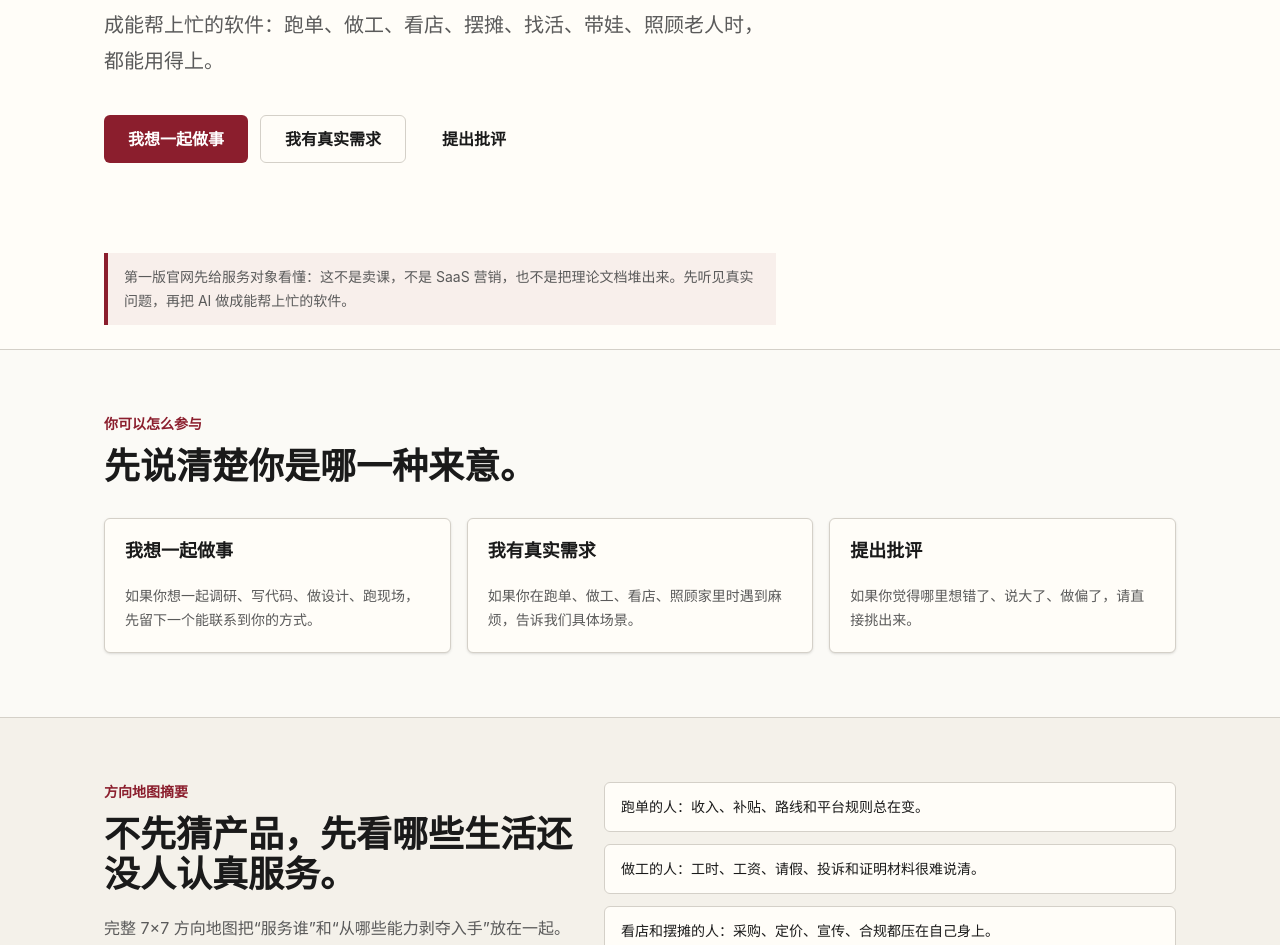
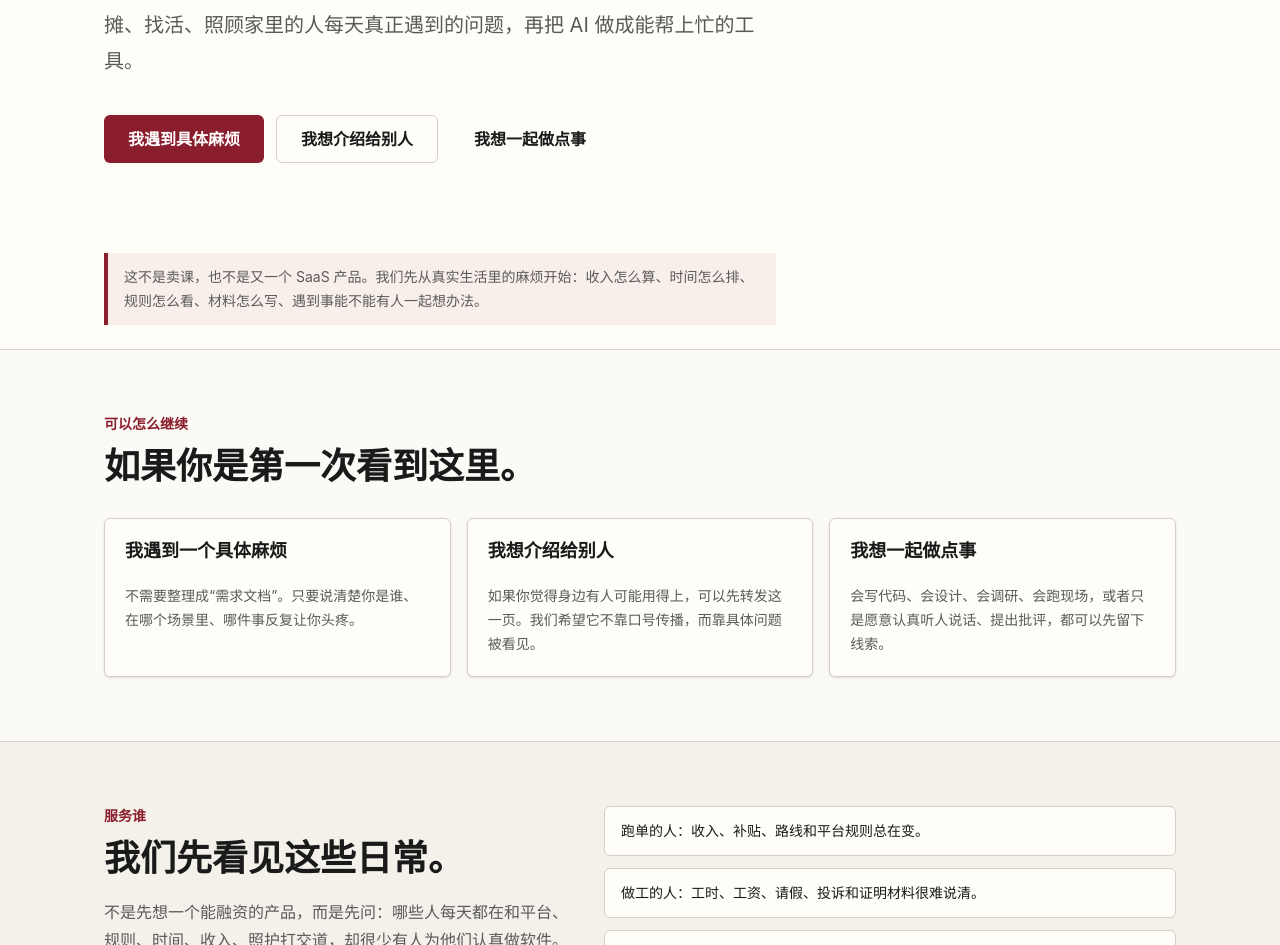
Before and after one commit to code-for-people-2026/website, a Next.js app: page / in a window 1280 px wide. Shown: the part 387-1332 px from the top of the page. Built offline with nearby package versions, Linux system fonts and the light colour scheme; no server answers.

Commit message:
copy: make homepage easier to share

```diff
--- a/src/app/(site)/page.tsx
+++ b/src/app/(site)/page.tsx
@@ -58,33 +58,33 @@ export default function HomePage() {
 
             <div className="mt-9 flex flex-col gap-3 sm:flex-row">
               <Button asChild size="lg">
-                <a href={formHref}>我想一起做事</a>
+                <a href={formHref}>我遇到具体麻烦</a>
               </Button>
               <Button asChild variant="secondary" size="lg">
-                <a href={formHref}>我有真实需求</a>
+                <a href={formHref}>我想介绍给别人</a>
               </Button>
               <Button asChild variant="ghost" size="lg">
-                <a href={formHref}>提出批评</a>
+                <a href={formHref}>我想一起做点事</a>
               </Button>
             </div>
 
             {formHref === formFallbackHref ? (
               <p id="tencent-form-pending" className="mt-4 text-sm text-[var(--dim)]">
-                腾讯表单待接入。第一版先确定入口和问题，不伪装成已经上线的收集通道。
+                真实收集入口还在准备中。这一版先把话说清楚，不伪装成已经上线的通道。
               </p>
             ) : null}
           </div>
 
           <p className="max-w-2xl border-l-4 border-[var(--accent)] bg-[rgba(139,30,45,0.06)] px-4 py-3 text-sm leading-6 text-[var(--muted)]">
-            第一版官网先给服务对象看懂：这不是卖课，不是 SaaS 营销，也不是把理论文档堆出来。先听见真实问题，再把 AI 做成能帮上忙的软件。
+            这不是卖课，也不是又一个 SaaS 产品。我们先从真实生活里的麻烦开始：收入怎么算、时间怎么排、规则怎么看、材料怎么写、遇到事能不能有人一起想办法。
           </p>
         </div>
       </section>
 
       <section className="mx-auto max-w-6xl px-5 py-16 sm:px-8 lg:px-10">
         <div className="max-w-2xl">
-          <p className="text-sm font-semibold text-[var(--accent)]">你可以怎么参与</p>
-          <h2 className="mt-3 text-3xl font-bold sm:text-4xl">先说清楚你是哪一种来意。</h2>
+          <p className="text-sm font-semibold text-[var(--accent)]">可以怎么继续</p>
+          <h2 className="mt-3 text-3xl font-bold sm:text-4xl">如果你是第一次看到这里。</h2>
         </div>
         <div className="mt-8 grid gap-4 md:grid-cols-3">
           {participationEntrances.map((item) => (
@@ -103,10 +103,10 @@ export default function HomePage() {
       <section className="border-y border-[var(--border)] bg-[var(--soft)]">
         <div className="mx-auto grid max-w-6xl gap-8 px-5 py-16 sm:px-8 lg:grid-cols-[0.9fr_1.1fr] lg:px-10">
           <div>
-            <p className="text-sm font-semibold text-[var(--accent)]">方向地图摘要</p>
-            <h2 className="mt-3 text-3xl font-bold sm:text-4xl">不先猜产品，先看哪些生活还没人认真服务。</h2>
+            <p className="text-sm font-semibold text-[var(--accent)]">服务谁</p>
+            <h2 className="mt-3 text-3xl font-bold sm:text-4xl">我们先看见这些日常。</h2>
             <p className="mt-5 text-base leading-7 text-[var(--muted)]">
-              完整 7×7 方向地图把“服务谁”和“从哪些能力剥夺入手”放在一起。首页只放几个生活入口，避免一上来把人压进表格里。
+              不是先想一个能融资的产品，而是先问：哪些人每天都在和平台、规则、时间、收入、照护打交道，却很少有人为他们认真做软件。
             </p>
             <Button asChild className="mt-7" variant="secondary">
               <Link href="/map">
--- a/src/content/site.ts
+++ b/src/content/site.ts
@@ -4,21 +4,24 @@ export const hero = {
   kicker: "数据平权 · AI 下乡",
   title: "软件也是一种服务，为何不还给人民",
   body:
-    "我们是一群用键盘搬砖的人，想先听见工友每天真正遇到的问题，再把 AI 做成能帮上忙的软件：跑单、做工、看店、摆摊、找活、带娃、照顾老人时，都能用得上。",
+    "我们想做一个面向普通劳动者的软件项目：先听见跑单、做工、看店、摆摊、找活、照顾家里的人每天真正遇到的问题，再把 AI 做成能帮上忙的工具。",
 };
 
 export const participationEntrances = [
   {
-    label: "我想一起做事",
-    description: "如果你想一起调研、写代码、做设计、跑现场，先留下一个能联系到你的方式。",
+    label: "我遇到一个具体麻烦",
+    description:
+      "不需要整理成“需求文档”。只要说清楚你是谁、在哪个场景里、哪件事反复让你头疼。",
   },
   {
-    label: "我有真实需求",
-    description: "如果你在跑单、做工、看店、照顾家里时遇到麻烦，告诉我们具体场景。",
+    label: "我想介绍给别人",
+    description:
+      "如果你觉得身边有人可能用得上，可以先转发这一页。我们希望它不靠口号传播，而靠具体问题被看见。",
   },
   {
-    label: "提出批评",
-    description: "如果你觉得哪里想错了、说大了、做偏了，请直接挑出来。",
+    label: "我想一起做点事",
+    description:
+      "会写代码、会设计、会调研、会跑现场，或者只是愿意认真听人说话、提出批评，都可以先留下线索。",
   },
 ];
 
@@ -34,7 +37,7 @@ export const deepReads = [
   {
     href: "/manifesto",
     title: "数据平权宣言",
-    summary: "讲清楚我们为什么认为 AI 时代的软件红利应该归于人民。",
+    summary: "讲清楚为什么 AI 时代的软件红利，不该只变成新的平台租金。",
   },
   {
     href: "/license",
```
Also changed, not shown: 1 other file (tests, documents, lock files or other folders).
